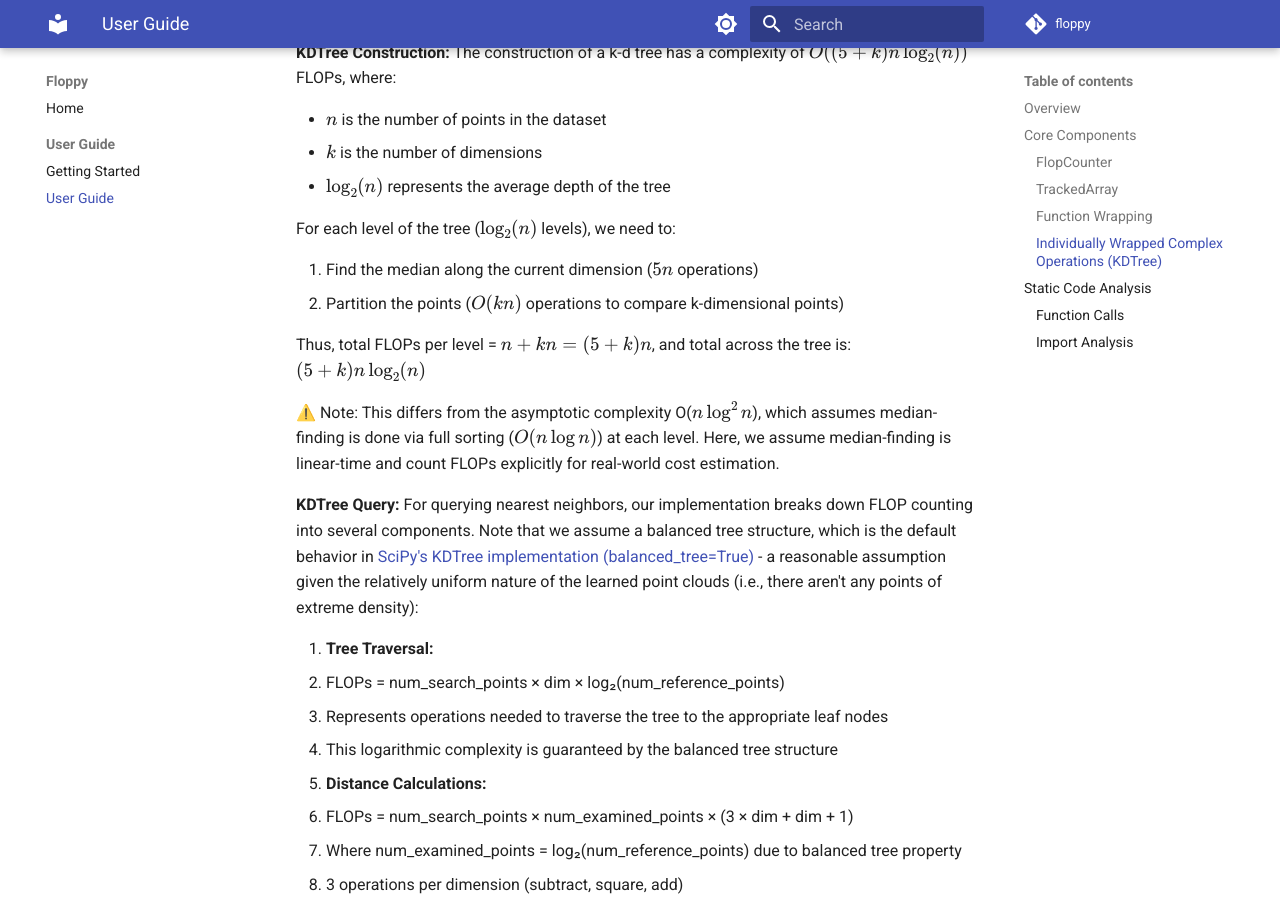
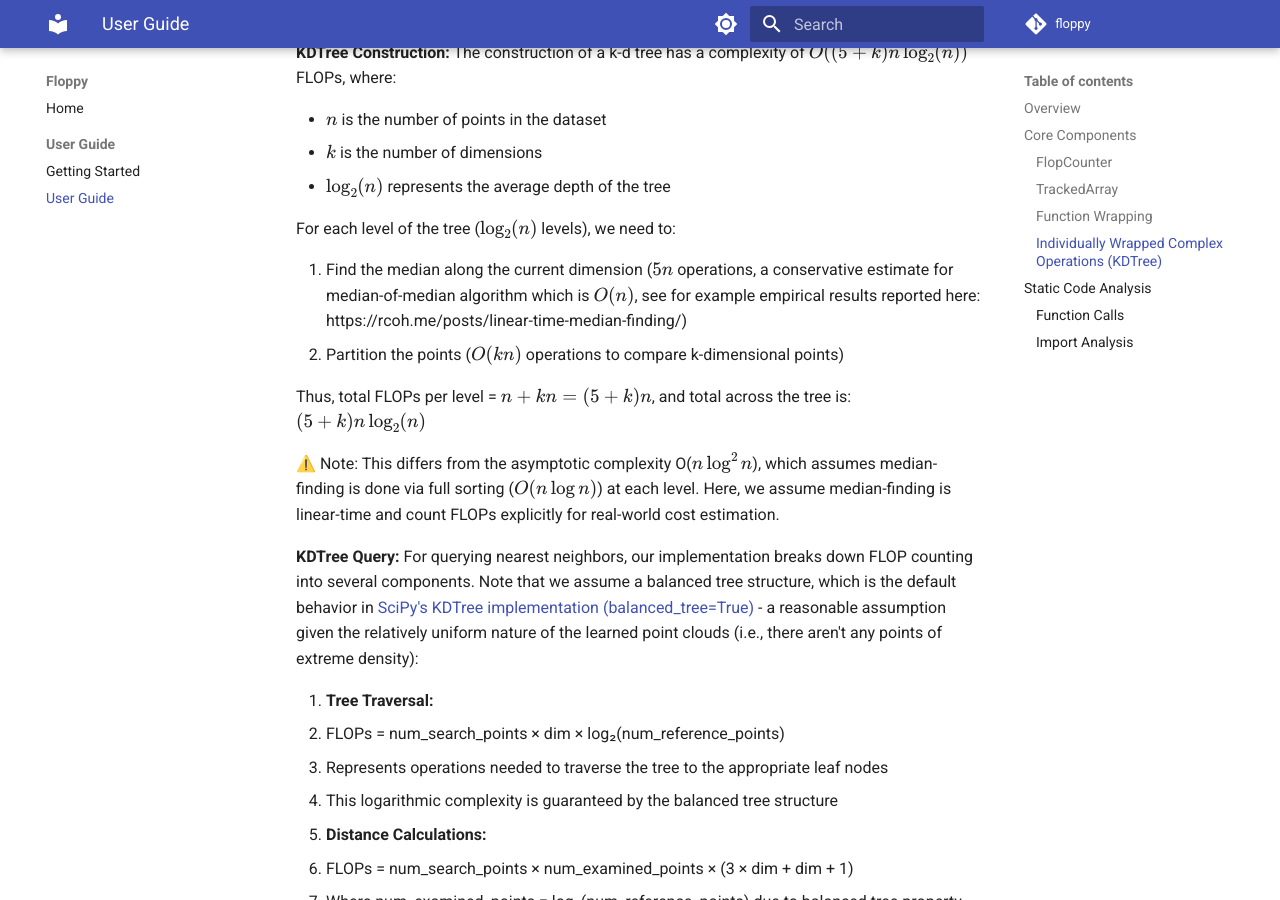
Before and after one commit to thousandbrainsproject/tbp.floppy, an MkDocs documentation site: the page built from docs/user_guide/index.md, in a window 1280 px wide and 900 px high, scrolled down 3432 px. Built offline with MkDocs 1.6.1 and Material for MkDocs 9.7.7, drawn with Linux system fonts in a browser that asks for light colours; comment, search, counter and statistics services are not loaded.

Commit message:
fix: Update docs/user_guide/index.md
Co-authored-by: Niels Leadholm <33281346+nielsleadholm@users.noreply.github.com>

```diff
--- a/docs/user_guide/index.md
+++ b/docs/user_guide/index.md
@@ -127,7 +127,7 @@ The construction of a k-d tree has a complexity of $O((5+k)n \log_2(n))$ FLOPs,
 
 For each level of the tree ($\log_2(n)$ levels), we need to:
 
-1. Find the median along the current dimension ($5n$ operations)
+1. Find the median along the current dimension ($5n$ operations, a conservative estimate for median-of-median algorithm which is $O(n)$, see for example empirical results reported here: https://rcoh.me/posts/linear-time-median-finding/)
 2. Partition the points ($O(kn)$ operations to compare k-dimensional points)
 
 Thus, total FLOPs per level = $n + kn = (5 + k)n$, and total across the tree is:
```
